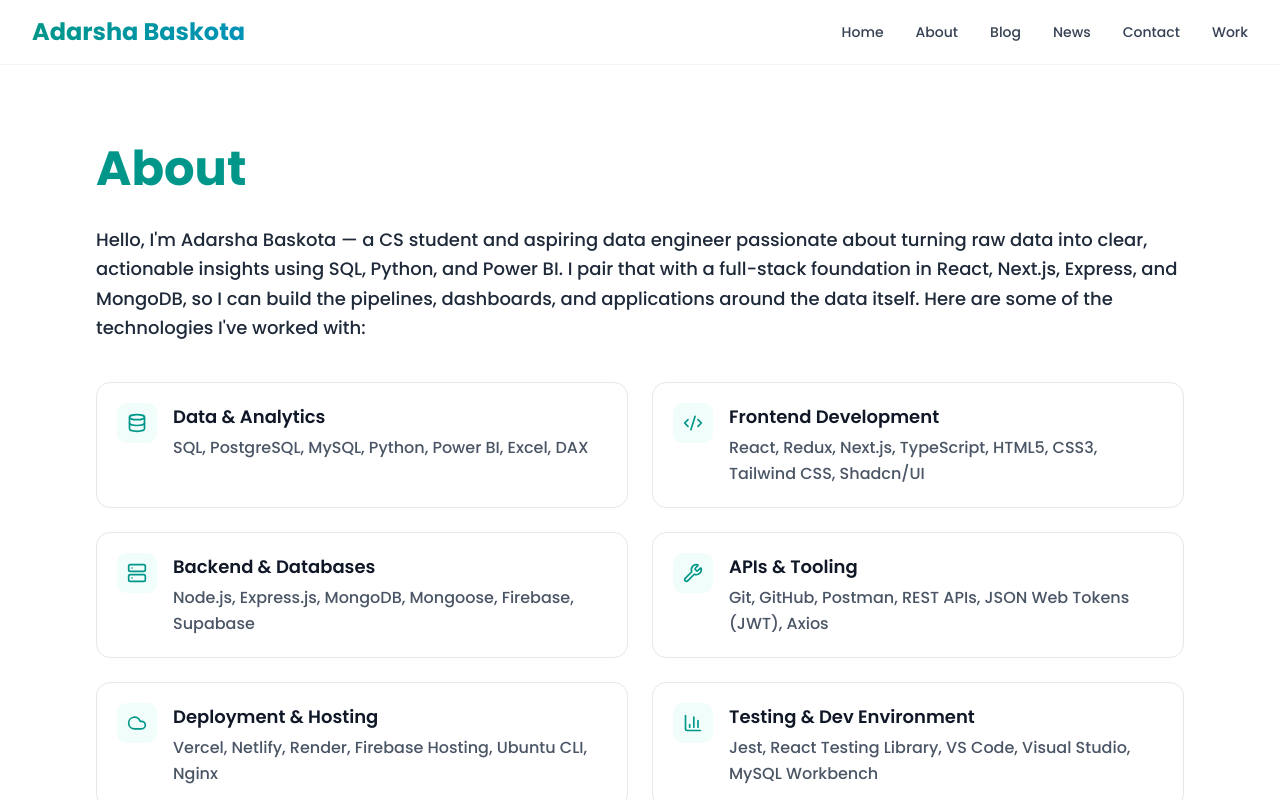
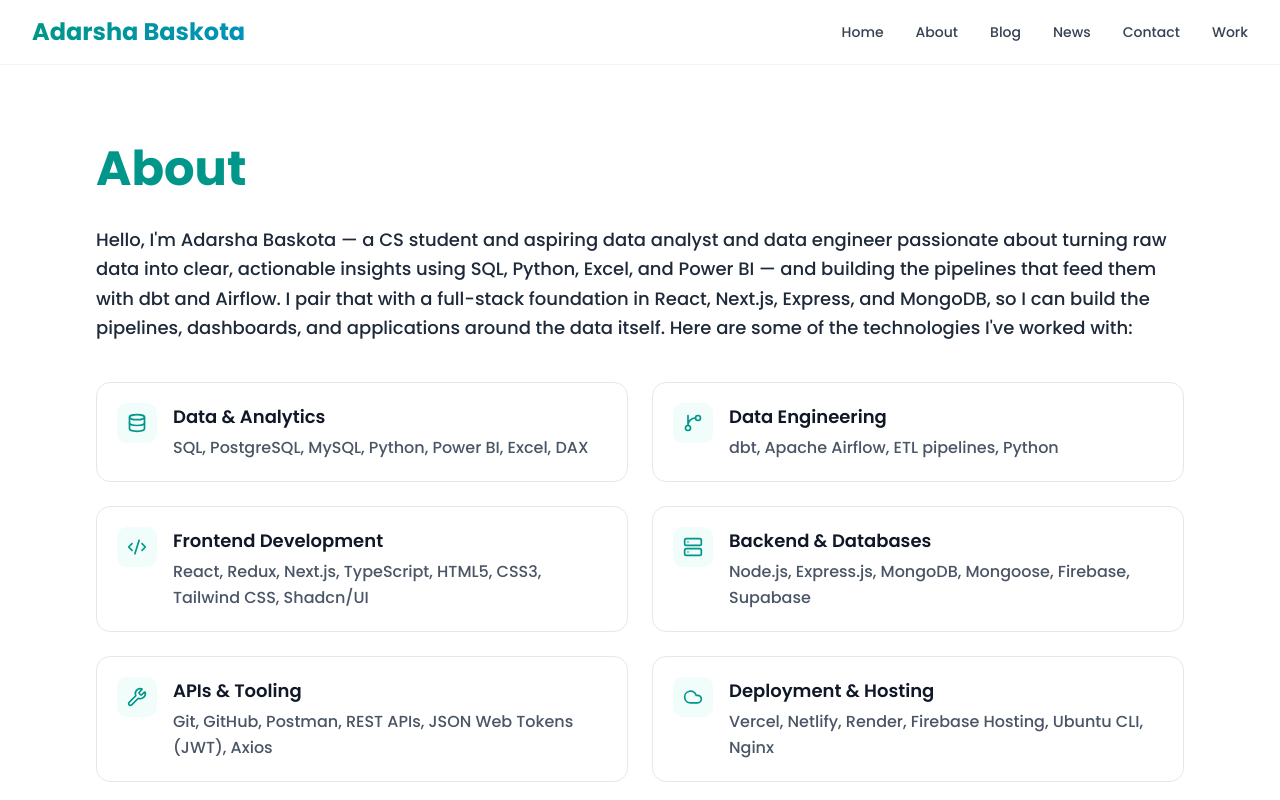
Before and after one commit to baskota-adarsha/Main_Portfolio_App, a Next.js app in the folder frontend/: page /about in a window 1280 px wide. Shown: the top 800 px of the page. Built offline with nearby package versions, Linux system fonts and the light colour scheme.

Commit message:
Update about-section.tsx

```diff
--- a/frontend/components/about-section.tsx
+++ b/frontend/components/about-section.tsx
@@ -5,6 +5,7 @@ import {
   Server,
   Cloud,
   Wrench,
+  GitBranch,
 } from "lucide-react";
 
 export default function AboutSection() {
@@ -13,6 +14,11 @@ export default function AboutSection() {
       category: "Data & Analytics",
       icon: Database,
       items: "SQL, PostgreSQL, MySQL, Python, Power BI, Excel, DAX",
+    },
+    {
+      category: "Data Engineering",
+      icon: GitBranch,
+      items: "dbt, Apache Airflow, ETL pipelines, Python",
     },
     {
       category: "Frontend Development",
@@ -50,16 +56,16 @@ export default function AboutSection() {
           <h2 className="text-3xl sm:text-4xl md:text-5xl font-bold text-teal-600">
             About
           </h2>
-
           <p className="text-gray-800 text-base sm:text-lg leading-relaxed">
-            Hello, I'm Adarsha Baskota — a CS student and aspiring data engineer
-            passionate about turning raw data into clear, actionable insights
-            using SQL, Python, and Power BI. I pair that with a full-stack
-            foundation in React, Next.js, Express, and MongoDB, so I can build
-            the pipelines, dashboards, and applications around the data itself.
-            Here are some of the technologies I've worked with:
+            Hello, I'm Adarsha Baskota — a CS student and aspiring data
+            analyst and data engineer passionate about turning raw data into
+            clear, actionable insights using SQL, Python, Excel, and Power BI
+            — and building the pipelines that feed them with dbt and Airflow.
+            I pair that with a full-stack foundation in React, Next.js,
+            Express, and MongoDB, so I can build the pipelines, dashboards,
+            and applications around the data itself. Here are some of the
+            technologies I've worked with:
           </p>
-
           <div className="grid sm:grid-cols-2 gap-6 pt-2">
             {technologies.map((tech, index) => {
               const Icon = tech.icon;
```
